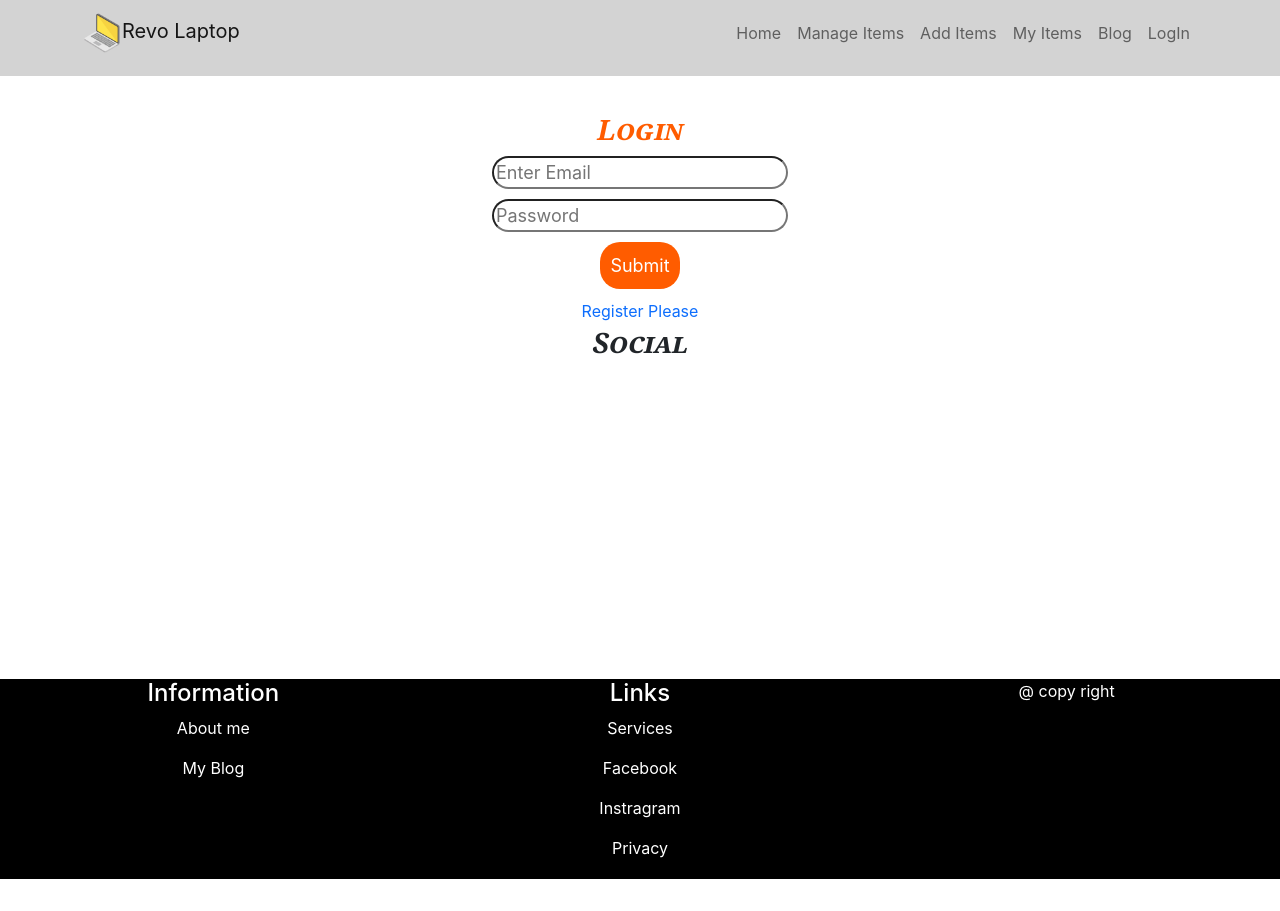
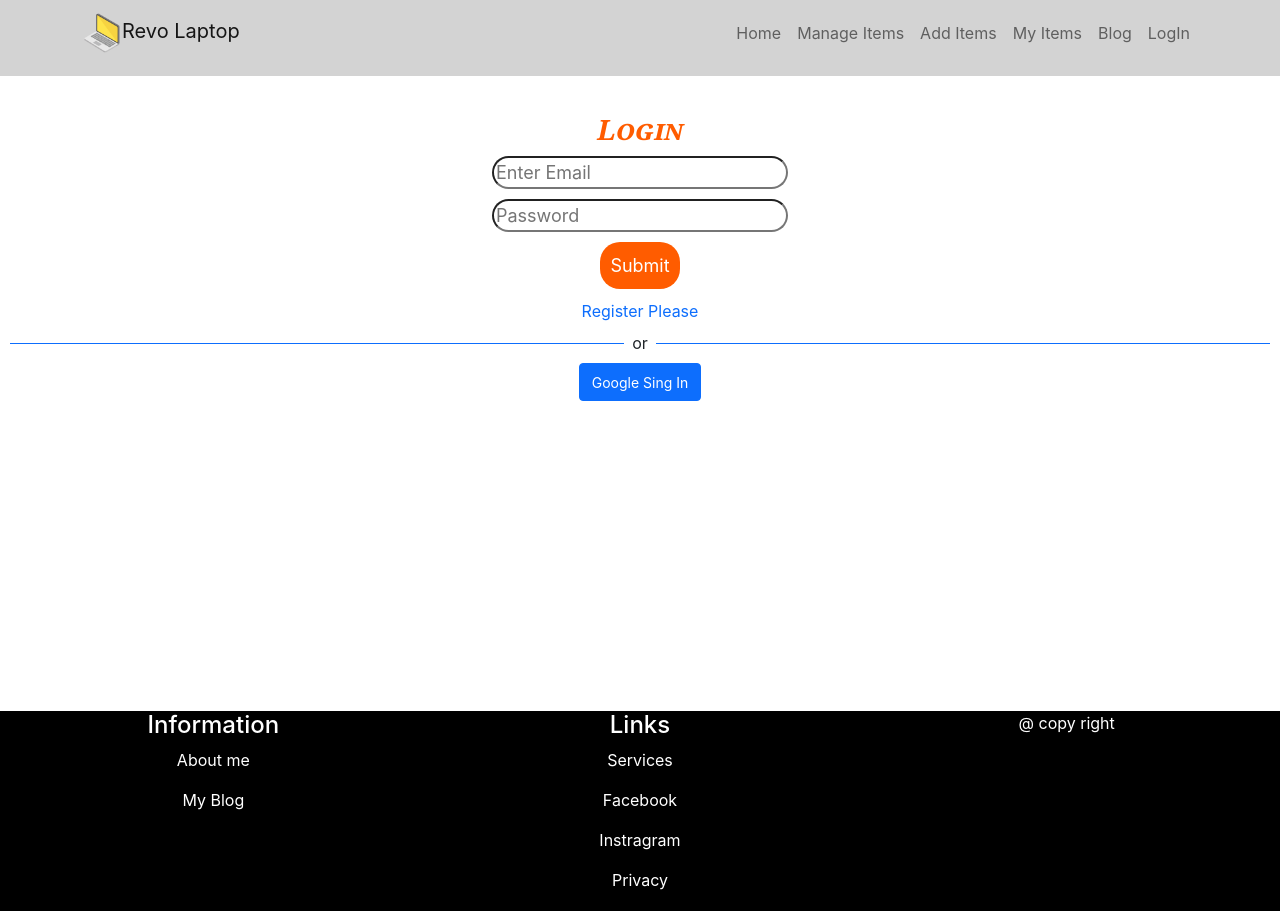
Before and after one commit to Muhammad-Mehedi-Hasan-Opi-Sarker/warehouse-client-site, a React (Create React App) app: page /login in a window 1280 px wide. Before the commit the page ends 879 px from the top, so only its background shows below. Built offline with nearby package versions, Linux system fonts and the light colour scheme; no server answers.

Commit message:
add social login

```diff
--- /dev/null
+++ b/src/components/Loading/Loading.js
@@ -0,0 +1,11 @@
+import React from 'react';
+
+const Loading = () => {
+    return (
+        <div>
+            <h3>Loading.....</h3>
+        </div>
+    );
+};
+
+export default Loading;
--- a/src/components/SocialLogin/SocialLogin.js
+++ b/src/components/SocialLogin/SocialLogin.js
@@ -1,10 +1,38 @@
 import React from 'react';
+import { useSignInWithGoogle } from 'react-firebase-hooks/auth';
+import { useNavigate } from 'react-router-dom';
+import auth from '../../firebase.init';
+import Loading from '../Loading/Loading';
 
 const SocialLogin = () => {
+    const navigate=useNavigate();
+    const [signInWithGoogle, user, loading, error] = useSignInWithGoogle(auth);
+    if(loading){
+        return <Loading></Loading>
+    }
+    let errorElement;
+    if (error) {
+        errorElement= <div>
+            <p className='text-danger'>Error: {error?.message}</p>
+          </div>
+      }
+      if (user) {
+        navigate('/home')
+      }
     return (
         <div>
-            <h1>Social</h1>
+            <div className='d-flex align-items-center '>
+            <div style={{height:'1px'}} className='bg-primary w-50'></div>
+            <div className='p-2'>or</div>
+            <div style={{height:'1px'}} className='bg-primary w-50'></div>
         </div>
+        {errorElement}
+        <div className="right-items">
+        <button onClick={()=>signInWithGoogle()} className='btn btn-primary'><small>
+             Google Sing In</small></button>
+        </div>
+        </div>
+
     );
 };
 
```
